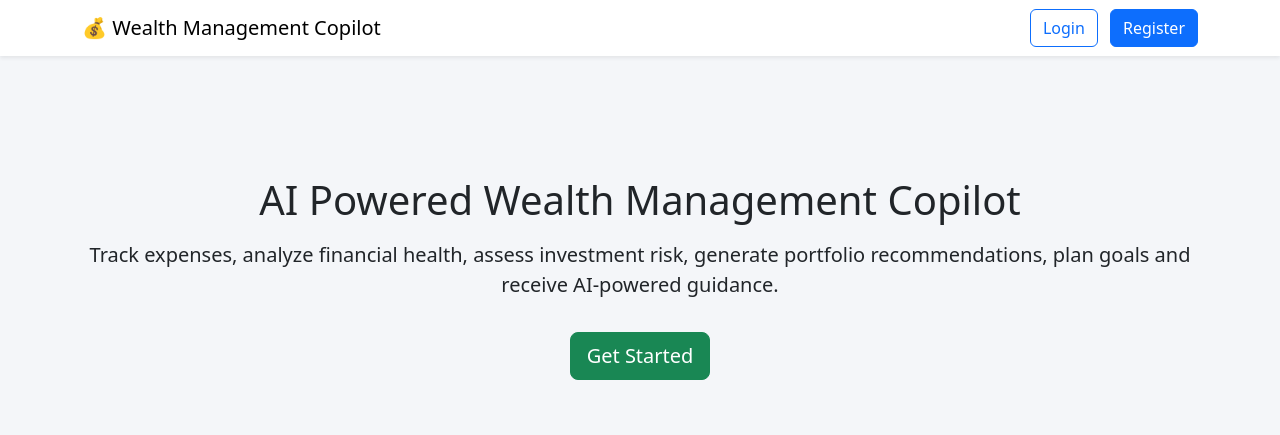
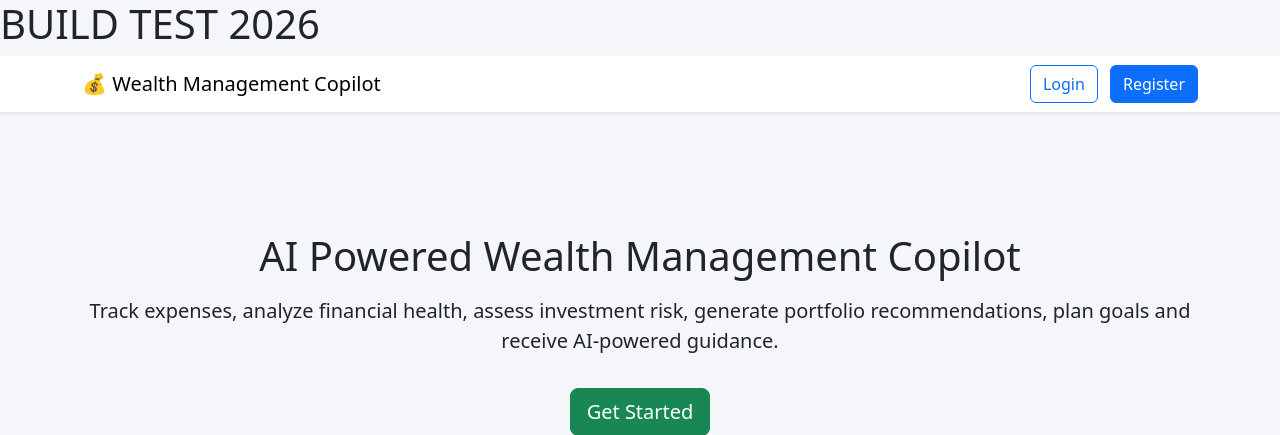
Before and after one commit to Akshaykumarkailasa/wealth-management-copilot, a Flask app: page / in a window 1280 px wide. Shown: the top 435 px of the page. Run offline with Flask 3, Linux system fonts and the light colour scheme.

Commit message:
requirements

```diff
--- a/templates/index.html
+++ b/templates/index.html
@@ -3,7 +3,7 @@
 <html>
 
 <head>
-
+<h1>BUILD TEST 2026</h1>
 <title>Wealth Management Copilot</title>
 
 <link href="https://cdn.jsdelivr.net/npm/bootstrap@5.3.3/dist/css/bootstrap.min.css" rel="stylesheet">
```
